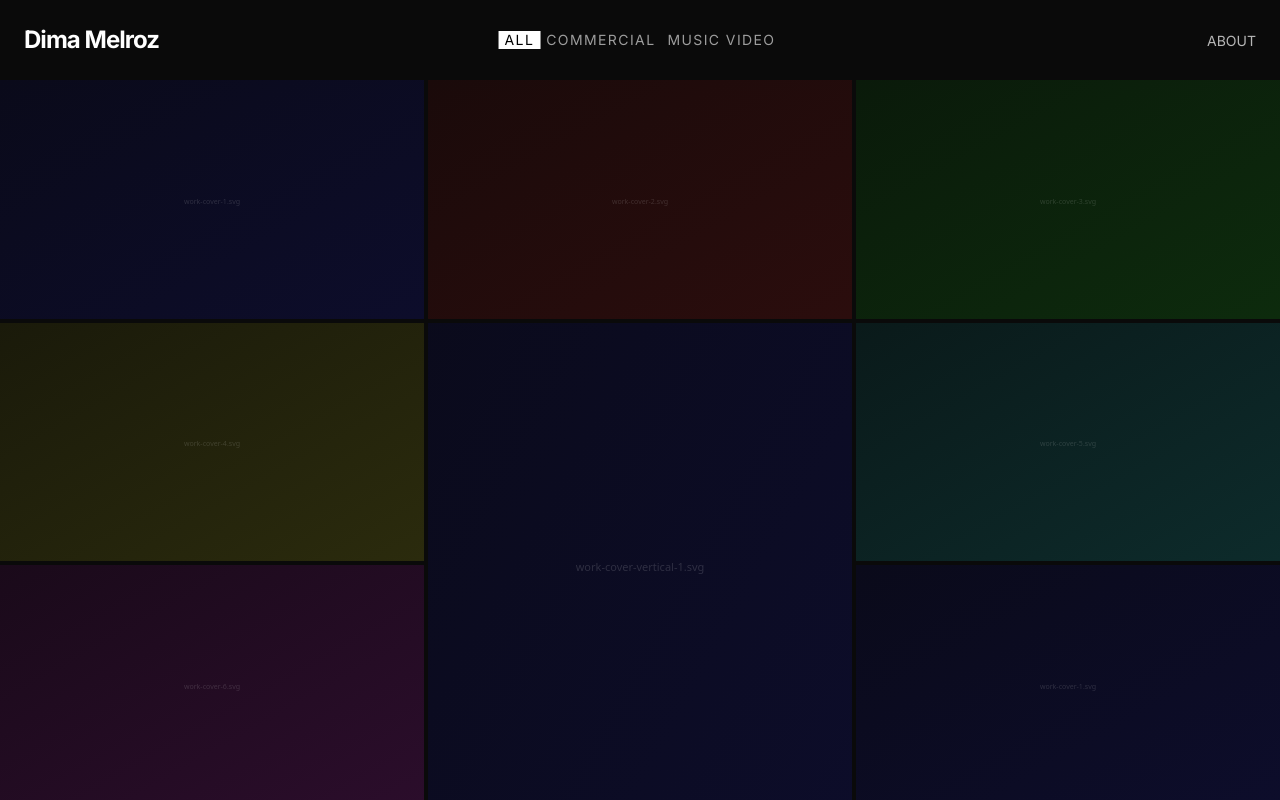
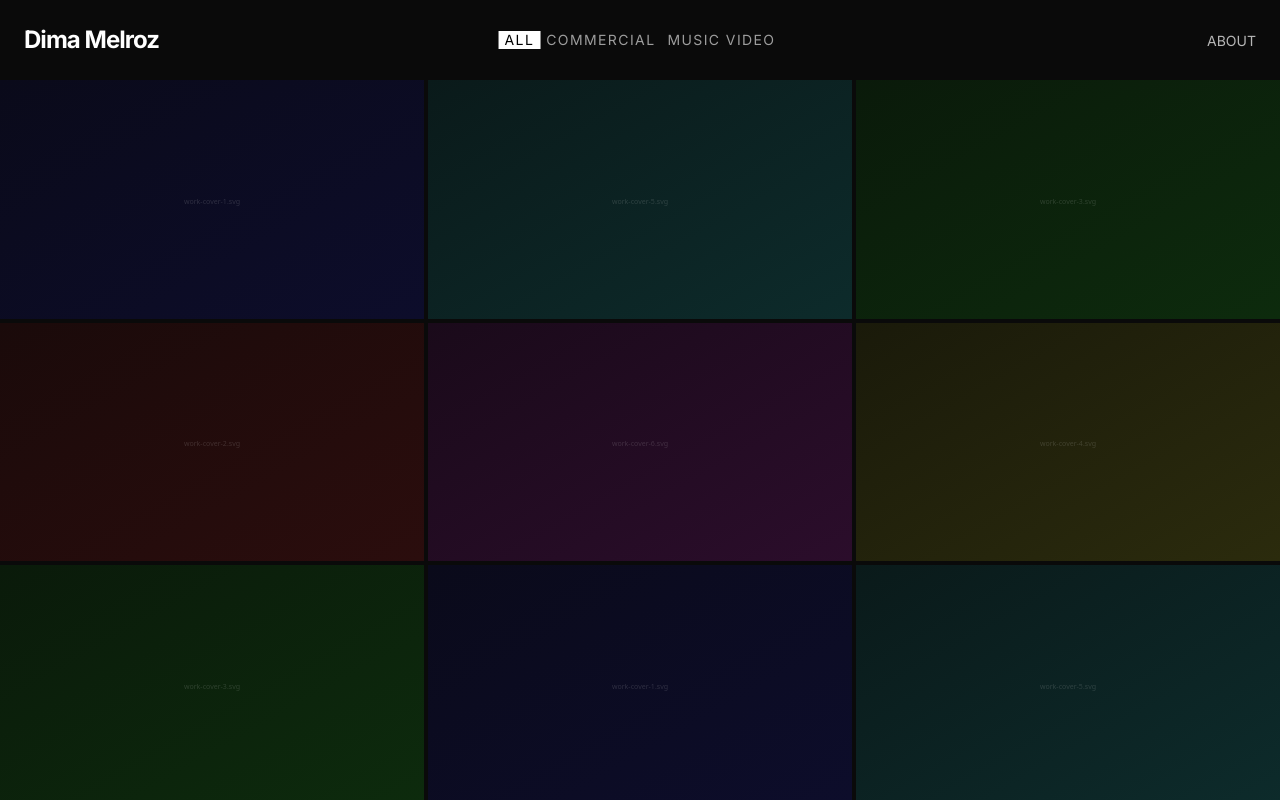
Before and after one commit to dimamelroz/melrozay.com, a Next.js app: page /works in a window 1280 px wide. Shown: the top 800 px of the page. Built offline with nearby package versions, Linux system fonts and the light colour scheme.

Commit message:
css-only responsive grid, fixes mobile blank works

```diff
--- a/src/app/layout.tsx
+++ b/src/app/layout.tsx
@@ -1,9 +1,15 @@
-import type { Metadata } from "next";
+import type { Metadata, Viewport } from "next";
 import "./globals.css";
 import { AboutProvider } from "@/context/AboutContext";
 import { FilterProvider } from "@/context/FilterContext";
 import { AboutOverlay } from "@/components/about/AboutOverlay";
 import { Header } from "@/components/layout/Header";
+
+export const viewport: Viewport = {
+  width: "device-width",
+  initialScale: 1,
+  maximumScale: 1,
+};
 
 export const metadata: Metadata = {
   title: "Dima Melroz — Film Director",
--- a/src/components/works/WorksGrid.tsx
+++ b/src/components/works/WorksGrid.tsx
@@ -1,45 +1,8 @@
 "use client";
 
-import { useEffect, useMemo, useRef, useState } from "react";
-import { motion } from "framer-motion";
 import { WorkCard } from "./WorkCard";
 import { GAP_PX } from "@/lib/constants";
 import type { Work } from "@/types/work";
-
-interface LayoutItem {
-  work: Work;
-  gridColumn: number;
-  gridRow: number;
-  rowSpan: 1 | 2;
-}
-
-function computeLayout(works: Work[], columns: 2 | 3): { items: LayoutItem[]; blockRows: number } {
-  const result: LayoutItem[] = [];
-  // colHeight[i] = rows consumed in column i (0-indexed columns)
-  const colHeight = new Array(columns).fill(0);
-
-  for (const work of works) {
-    const rowSpan: 1 | 2 = work.orientation === "vertical" ? 2 : 1;
-
-    // Find the column with the smallest height (leftmost on tie)
-    let bestCol = 0;
-    for (let c = 1; c < columns; c++) {
-      if (colHeight[c] < colHeight[bestCol]) bestCol = c;
-    }
-
-    result.push({
-      work,
-      gridColumn: bestCol + 1,       // CSS grid is 1-indexed
-      gridRow: colHeight[bestCol] + 1,
-      rowSpan,
-    });
-
-    colHeight[bestCol] += rowSpan;
-  }
-
-  const blockRows = Math.max(...colHeight);
-  return { items: result, blockRows };
-}
 
 interface WorksGridProps {
   works: Work[];
@@ -47,94 +10,21 @@ interface WorksGridProps {
 }
 
 export function WorksGrid({ works, onOpen }: WorksGridProps) {
-  // Default to 3 columns to avoid 1-column flash on desktop (Rule 6)
-  const [columns, setColumns] = useState<1 | 2 | 3>(3);
-  const [rowHeightPx, setRowHeightPx] = useState(0);
-  const containerRef = useRef<HTMLDivElement>(null);
-
-  // Column count from viewport width; row height from container width (decoupled)
-  useEffect(() => {
-    const updateLayout = () => {
-      const el = containerRef.current;
-      if (!el) return;
-      const vw = window.innerWidth;
-      const cols: 1 | 2 | 3 = vw < 768 ? 1 : vw < 1024 ? 2 : 3;
-      setColumns(cols);
-      if (cols > 1) {
-        const containerWidth = el.getBoundingClientRect().width;
-        const cellWidth = (containerWidth - (cols - 1) * GAP_PX) / cols;
-        setRowHeightPx((cellWidth * 9) / 16);
-      }
-    };
-
-    // Initial measurement on next tick to ensure layout is ready
-    const raf = requestAnimationFrame(updateLayout);
-    window.addEventListener("resize", updateLayout);
-
-    return () => {
-      cancelAnimationFrame(raf);
-      window.removeEventListener("resize", updateLayout);
-    };
-  }, []);
-
-  const layout = useMemo(() => {
-    if (columns === 1 || works.length === 0) return [];
-    const { items } = computeLayout(works, columns as 2 | 3);
-    return items;
-  }, [works, columns]);
-
-  const gridKey = works.map((w) => w.id).join(",");
-
-  // Mobile: 1-column stack in source order
-  if (columns === 1) {
-    return (
-      <div key={gridKey} ref={containerRef} style={{ display: "flex", flexDirection: "column", gap: `${GAP_PX}px` }}>
-        {works.map((work, index) => (
-          <motion.div
-            key={work.id}
-            initial={{ opacity: 0 }}
-            animate={{ opacity: 1 }}
-            transition={{ duration: 0.4, delay: Math.min(index, 12) * 0.05, ease: "easeOut" }}
-          >
-            <WorkCard
-              work={work}
-              onClick={() => onOpen(work)}
-              forcedAspect={work.orientation === "horizontal" ? "16/9" : "9/16"}
-            />
-          </motion.div>
-        ))}
-      </div>
-    );
-  }
-
   return (
-    <div
-      key={gridKey}
-      ref={containerRef}
-      style={{
-        display: "grid",
-        gridTemplateColumns: `repeat(${columns}, 1fr)`,
-        gridAutoRows: rowHeightPx > 0 ? `${rowHeightPx}px` : undefined,
-        gap: `${GAP_PX}px`,
-      }}
-    >
-      {layout.map((item, index) => (
-        <motion.div
-          key={item.work.id}
-          initial={{ opacity: 0 }}
-          animate={{ opacity: 1 }}
-          transition={{ duration: 0.4, delay: Math.min(index, 12) * 0.05, ease: "easeOut" }}
-          style={{
-            gridColumn: item.gridColumn,
-            gridRow: `${item.gridRow} / span ${item.rowSpan}`,
-          }}
-        >
+    <div className="works-grid" style={{ columnGap: `${GAP_PX}px` }}>
+      <style>{`
+        .works-grid { column-count: 1; }
+        @media (min-width: 768px) { .works-grid { column-count: 2; } }
+        @media (min-width: 1024px) { .works-grid { column-count: 3; } }
+      `}</style>
+      {works.map((work) => (
+        <div key={work.id} style={{ breakInside: "avoid", marginBottom: `${GAP_PX}px`, width: "100%" }}>
           <WorkCard
-            work={item.work}
-            onClick={() => onOpen(item.work)}
-            forcedAspect="fill"
+            work={work}
+            onClick={() => onOpen(work)}
+            forcedAspect={work.orientation === "horizontal" ? "16/9" : "9/16"}
           />
-        </motion.div>
+        </div>
       ))}
     </div>
   );
```
